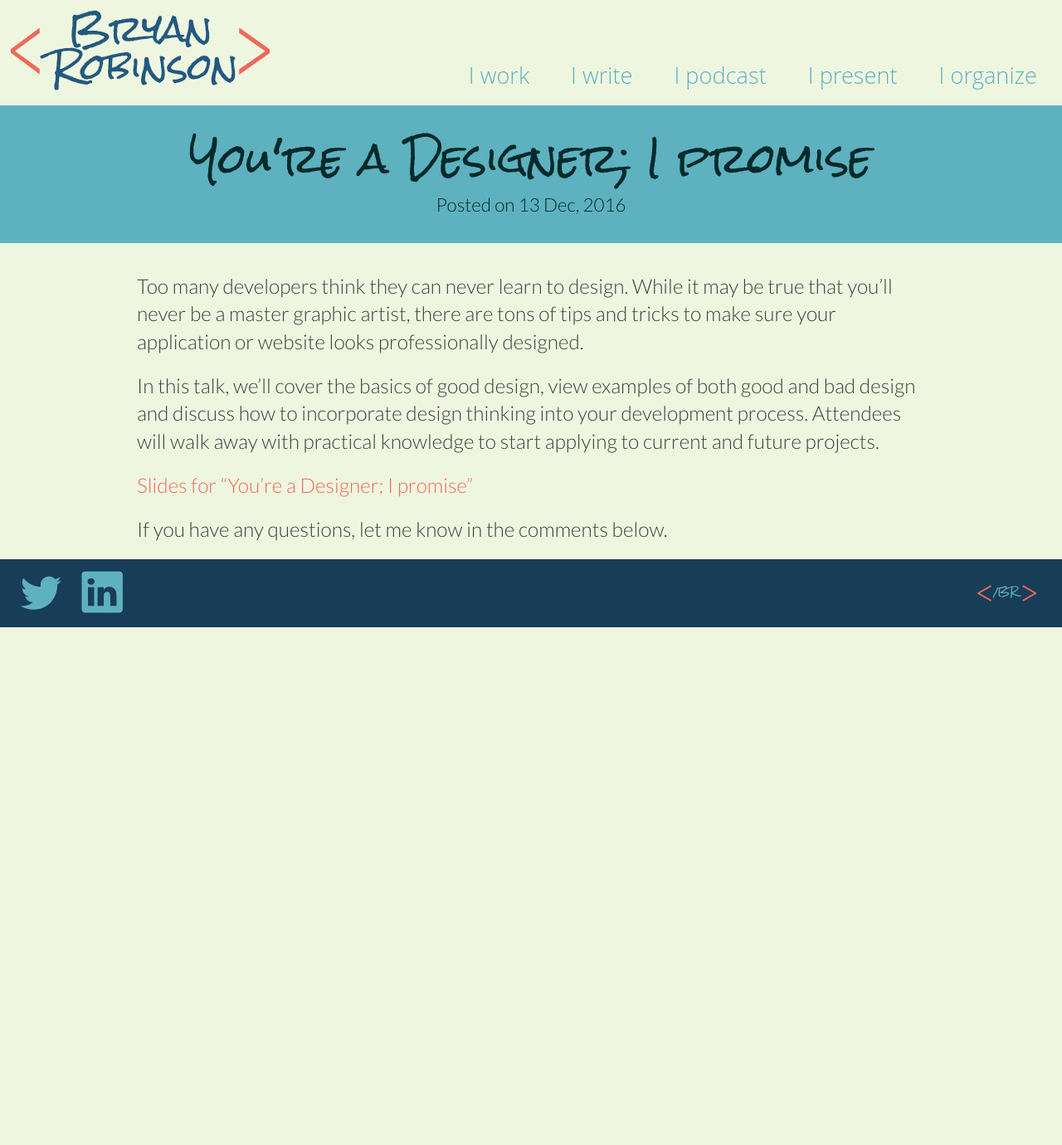
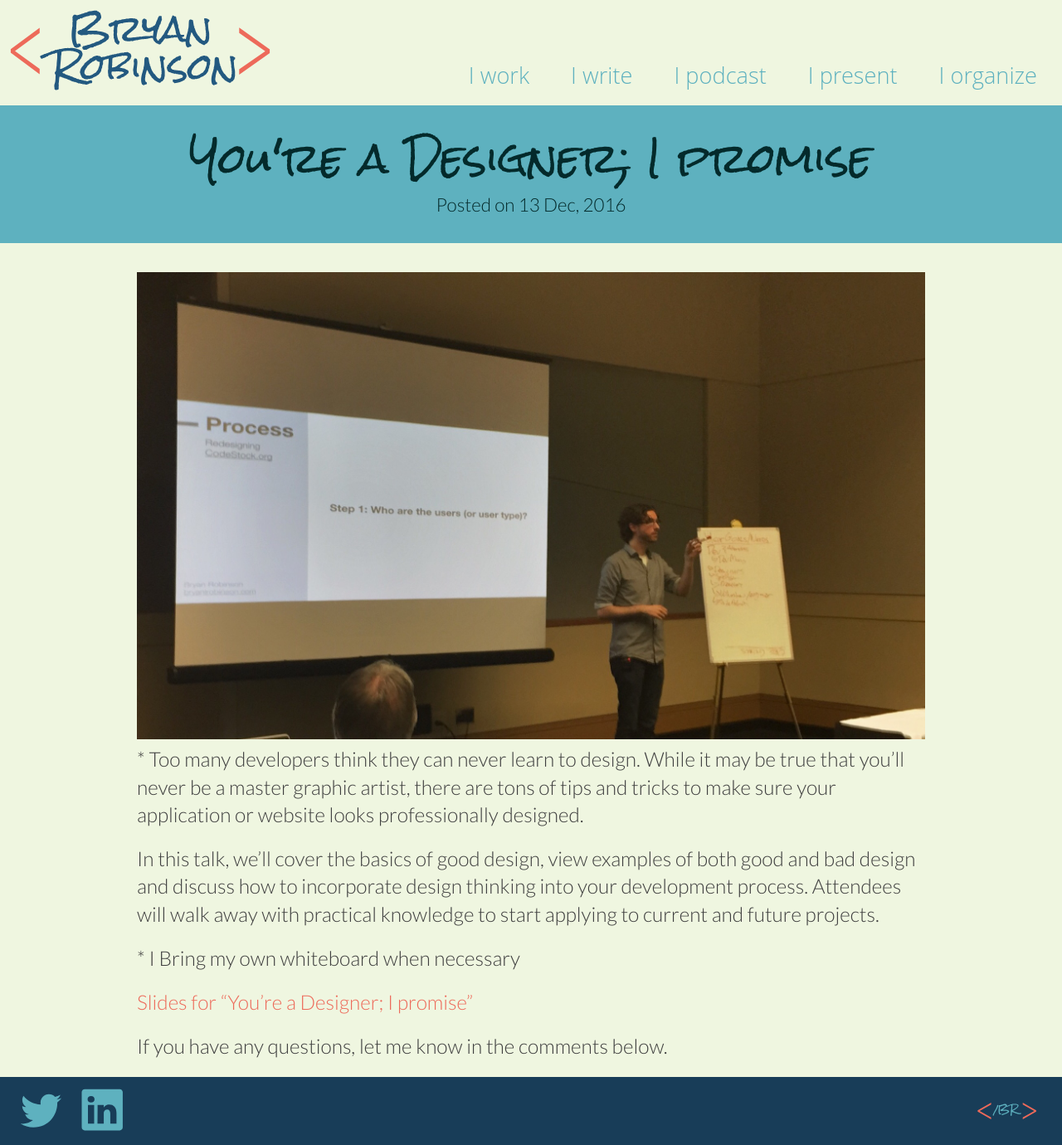
Before and after one commit to erquhart/jekyll-portfolio, a Jekyll site: the page built from _presentations/youre-a-designer.markdown, in a window 1280 px wide. Shown: the whole page at 83% size. Built offline with Jekyll 4.4.1, drawn with Linux system fonts in a browser that asks for light colours; comment, search, counter and statistics services are not loaded; before the commit the page ends 900 px from its top, so only the background shows below that.

Commit message:
Adds photo for youre a designer i promise

```diff
--- a/_presentations/youre-a-designer.markdown
+++ b/_presentations/youre-a-designer.markdown
@@ -4,9 +4,11 @@ title: You're a Designer; I promise
 description: Too many developers think they can never learn to design. While it may be true that you'll never be a master graphic artist, there are tons of tips and tricks to make sure your application or website looks professionally designed. In this talk, we'll cover the basics of good design, view examples of both good and bad design and discuss how to incorporate design thinking into your development process. Attendees will walk away with practical knowledge to start applying to current and future projects.
 ---
 
-Too many developers think they can never learn to design. While it may be true that you'll never be a master graphic artist, there are tons of tips and tricks to make sure your application or website looks professionally designed.
+![Photo from CodeStock 2015](/images/speaking/codestock-youre-a-designer.jpg) &#42; Too many developers think they can never learn to design. While it may be true that you'll never be a master graphic artist, there are tons of tips and tricks to make sure your application or website looks professionally designed.
 
 In this talk, we'll cover the basics of good design, view examples of both good and bad design and discuss how to incorporate design thinking into your development process. Attendees will walk away with practical knowledge to start applying to current and future projects.
+
+*&#42; I Bring my own whiteboard when necessary*
 
 [Slides for "You're a Designer; I promise"](http://www.slideshare.net/BryanRobinson2/youre-a-designer)
 
```
Also changed, not shown: images/speaking/codestock-youre-a-designer.jpg (added).
